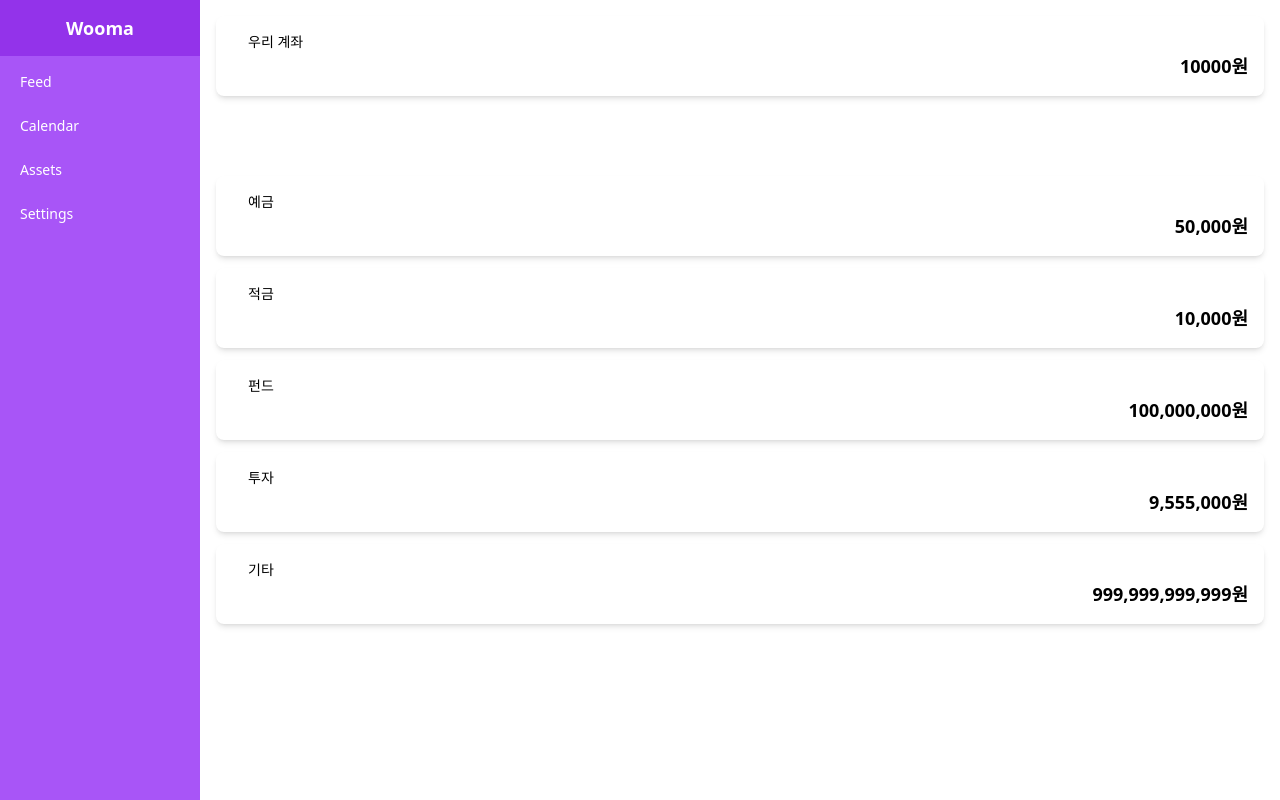
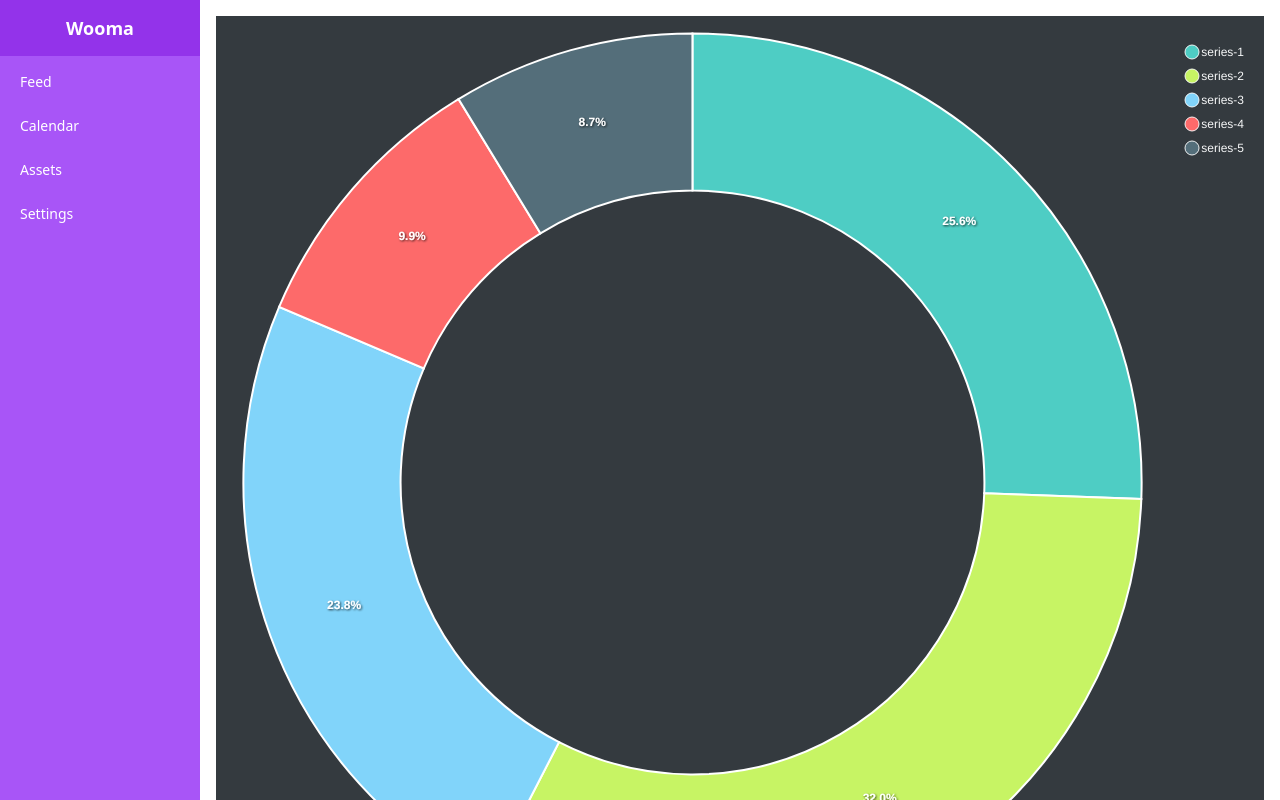
Before and after one commit to taewonnn/Wooma, a React (Vite) app: page /assets in a window 1280 px wide. Built offline with nearby package versions, Linux system fonts and the light colour scheme; no server answers.

Commit message:
feat: asset - 그래프 테스트

```diff
--- a/src/pages/member/Assets.tsx
+++ b/src/pages/member/Assets.tsx
@@ -1,4 +1,19 @@
+import { ApexOptions } from 'apexcharts';
 import AssetCard from '../../components/member/asset/AssetCard';
+import ReactApexChart from 'react-apexcharts';
+
+// 차트의 옵션을 설정하는 객체 - ApexOptions interface를 할당
+const options: ApexOptions = {
+  theme: {
+    mode: 'dark',
+  },
+  chart: {
+    type: 'donut',
+    height: 350,
+  },
+};
+
+const series = [44, 55, 41, 17, 15];
 
 function Assets() {
   const assets = [
@@ -11,7 +26,7 @@ function Assets() {
 
   return (
     <>
-      <AssetCard title="우리 계좌" value="10000" />
+      <ReactApexChart type="donut" options={options} series={series} />
 
       <div className="mb-20"></div>
 
```
